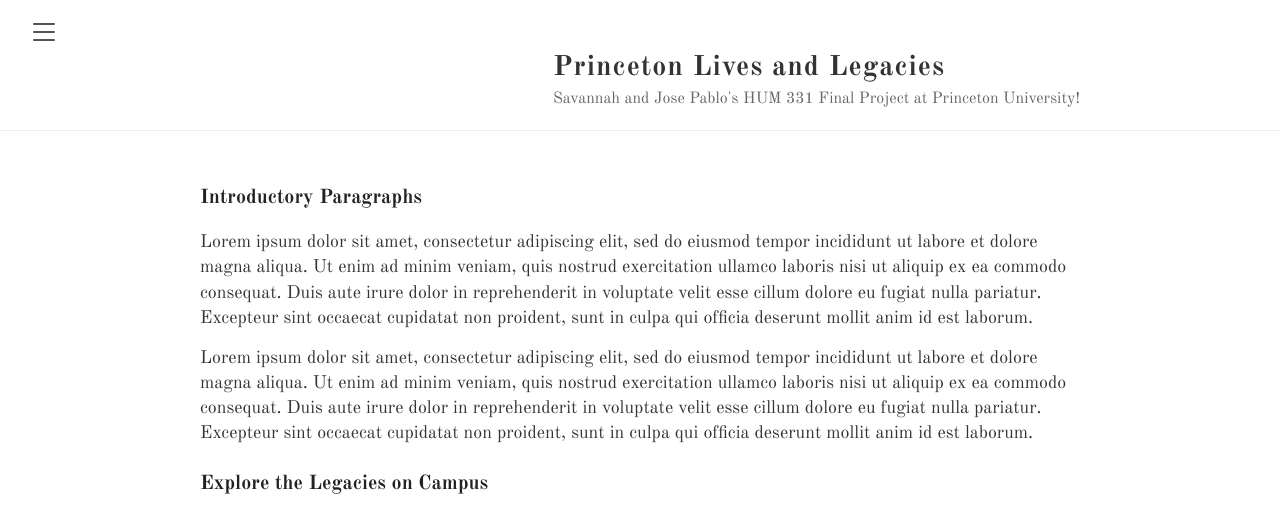
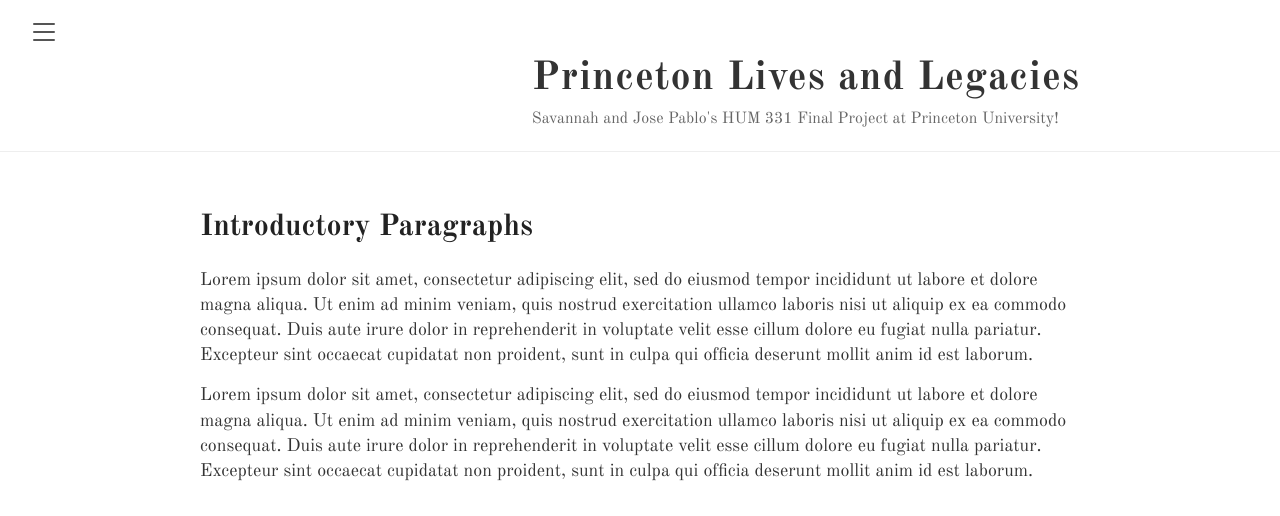
Before and after one commit to HUM-331-Princeton/princeton-lives-and-legacies, a Jekyll site: the page built from index.md, in a window 1280 px wide. Shown: the top 516 px of the page. Built offline with Jekyll 4.4.1, drawn with Linux system fonts in a browser that asks for light colours; our own code applies the rules of GitHub Pages for plain Markdown files; grey boxes are pictures that could not be loaded.

Commit message:
update index.md heading size, update site name size

```diff
--- a/index.md
+++ b/index.md
@@ -2,15 +2,15 @@
 layout: default
 ---
 
-### Introductory Paragraphs ###
+# Introductory Paragraphs #
 Lorem ipsum dolor sit amet, consectetur adipiscing elit, sed do eiusmod tempor incididunt ut labore et dolore magna aliqua. Ut enim ad minim veniam, quis nostrud exercitation ullamco laboris nisi ut aliquip ex ea commodo consequat. Duis aute irure dolor in reprehenderit in voluptate velit esse cillum dolore eu fugiat nulla pariatur. Excepteur sint occaecat cupidatat non proident, sunt in culpa qui officia deserunt mollit anim id est laborum.
 
 Lorem ipsum dolor sit amet, consectetur adipiscing elit, sed do eiusmod tempor incididunt ut labore et dolore magna aliqua. Ut enim ad minim veniam, quis nostrud exercitation ullamco laboris nisi ut aliquip ex ea commodo consequat. Duis aute irure dolor in reprehenderit in voluptate velit esse cillum dolore eu fugiat nulla pariatur. Excepteur sint occaecat cupidatat non proident, sunt in culpa qui officia deserunt mollit anim id est laborum.
 
-### Explore the Legacies on Campus ###
+# Explore the Legacies on Campus #
 <iframe src="https://uploads.knightlab.com/storymapjs/c8110923c34d5ea5480530eebcafc33c/princeton-lives-and-legacies/index.html" frameborder="0" width="100%" height="800"></iframe>
 
-### Blog Posts ###
+# Blog Posts #
 <div class="posts">
   {% for post in site.posts %}
     <article class="post">
--- a/style.scss
+++ b/style.scss
@@ -215,7 +215,7 @@ img {
   color: $darkGray;
   cursor: pointer;
   font-family: $oldstandardTT;
-  font-size: 28px;
+  font-size: 40px;
   letter-spacing: 1px;
 }
 
```
